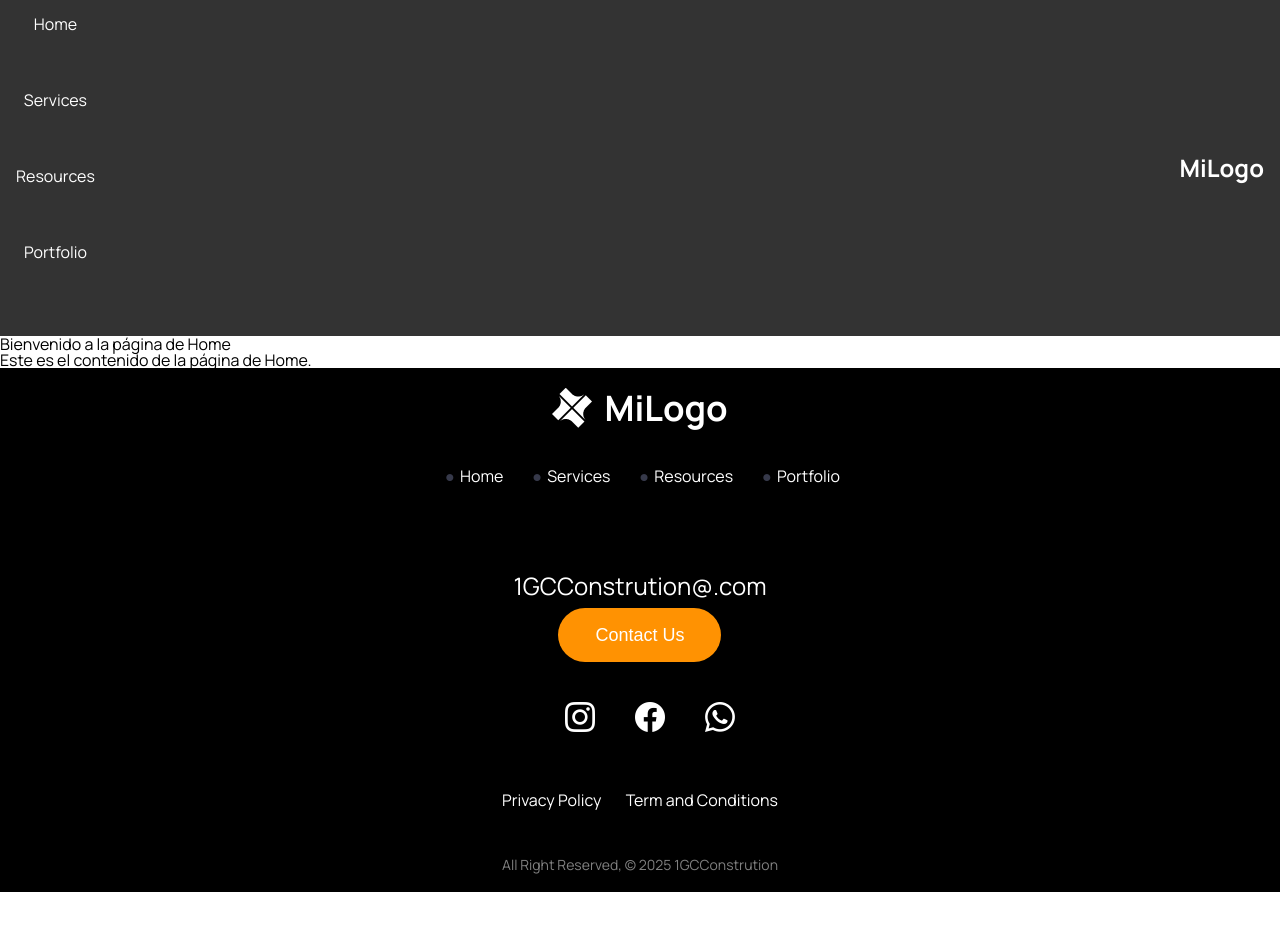
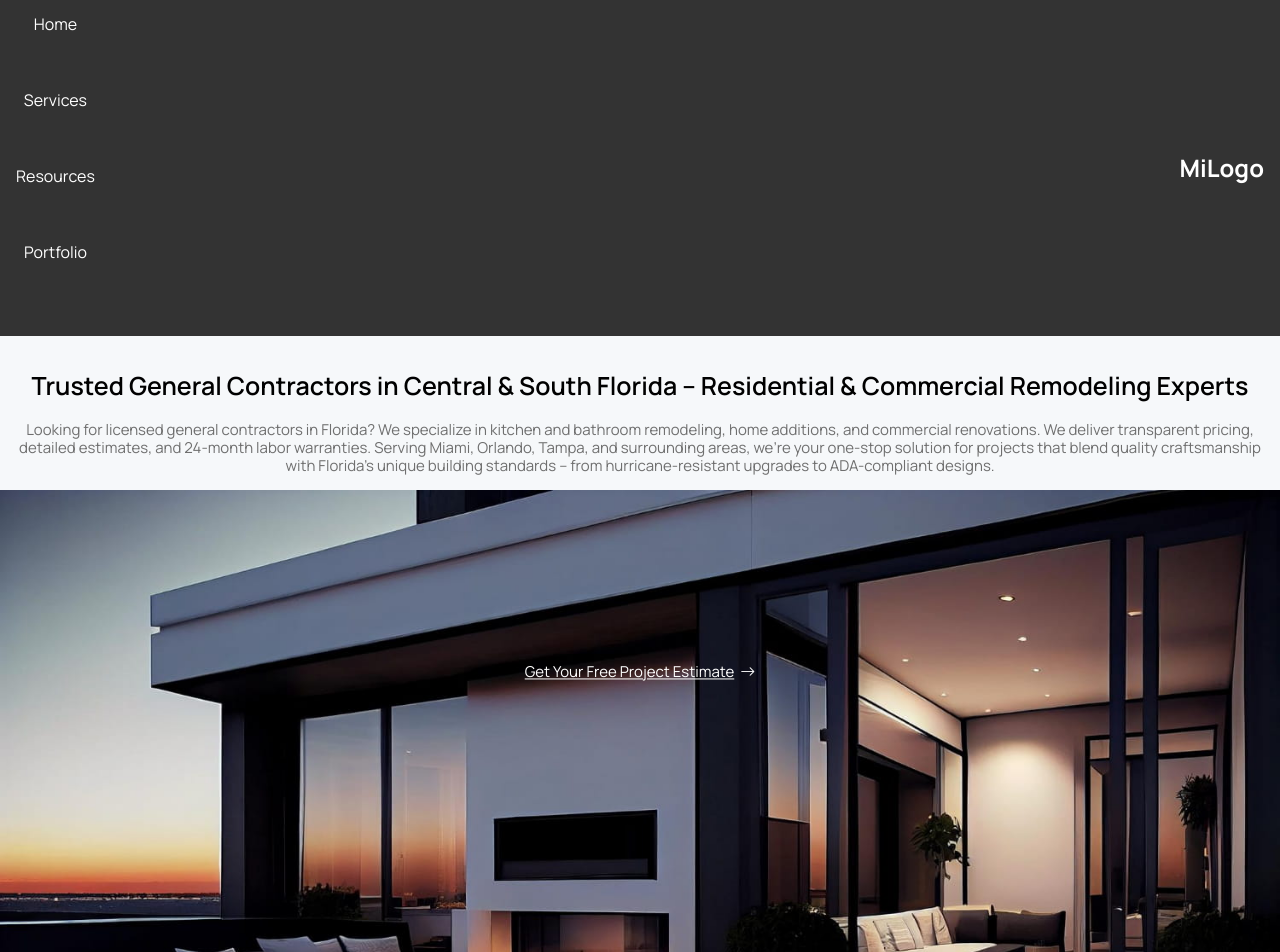
Before and after one commit to JotaJotaM1/1GCConstruction, a React (Vite) app: page / in a window 1280 px wide. Shown: the top 952 px of the page. Before the commit the page ends 892 px from the top, so only its background shows below. Built offline with nearby package versions, Linux system fonts and the light colour scheme.

Commit message:
First section of the home page completed

```diff
--- a/src/components/Footer.jsx
+++ b/src/components/Footer.jsx
@@ -1,4 +1,4 @@
-import { Link } from 'react-router-dom'; // Importa Link para enlaces internos
+import { Link } from 'react-router-dom';
 import '../styles/components/Footer.css';
 import LogoTemporal from '../assets/Logotemporal.png';
 import 'bootstrap-icons/font/bootstrap-icons.css';
--- a/src/pages/Home.jsx
+++ b/src/pages/Home.jsx
@@ -1,10 +1,24 @@
 import "../styles/pages/Home.css";
+import { Link } from 'react-router-dom';
+import portadaHome from '../assets/portadaHome.jpg';
+import 'bootstrap-icons/font/bootstrap-icons.css';
 
 function Home() {
     return (
         <main>
-            <h1>Bienvenido a la página de Home</h1>
-            <p>Este es el contenido de la página de Home.</p>
+            <div className="cnt-title">
+                <h1 className="titleHome">Trusted General Contractors in Central & South Florida – Residential & Commercial Remodeling Experts</h1>
+                <p className="subtitleHome">Looking for licensed general contractors in Florida? We specialize in kitchen and bathroom remodeling, home additions, and commercial renovations. We deliver transparent pricing, detailed estimates, and 24-month labor warranties. Serving Miami, Orlando, Tampa, and surrounding areas, we’re your one-stop solution for projects that blend quality craftsmanship with Florida’s unique building standards – from hurricane-resistant upgrades to ADA-compliant designs.</p>
+            </div>
+            <div>
+                <figure className="cnt-imgPortada">
+                    <img className="portadaHome" src={portadaHome} alt="Portada" />
+                    <Link className="textCTAimgPorta">
+                        Get Your Free Project Estimate
+                        <i className="arrowImgPorta bi bi-arrow-right"></i> {/* Usa className en lugar de class */}
+                    </Link>
+                </figure>
+            </div>
         </main>
     );
 }
--- a/src/styles/components/Navbar.css
+++ b/src/styles/components/Navbar.css
@@ -62,8 +62,4 @@
         display: block;
         z-index: 1001;
     }
-
-    .navbar-logo {
-        z-index: 1001;
-    }
 }
--- a/src/styles/pages/Home.css
+++ b/src/styles/pages/Home.css
@@ -0,0 +1,51 @@
+main {
+    background-color: #F6F8FA;
+}
+
+.cnt-title {
+    padding: 15px;
+}
+
+.titleHome {
+    text-align: center;
+    font-weight: 600;
+    font-size: 25px;
+    line-height: 1.2;
+    padding-top: 20px;
+}
+
+.subtitleHome {
+    text-align: center;
+    padding-top: 20px;
+    color: #6F6F6F;
+    line-height: 1.2;
+    font-size: 15px;
+}
+
+.imgPortada {
+    position: relative;
+    display: inline-block;
+}
+
+.portadaHome {
+    display: block;
+    width: 100%;
+    height: auto;
+}
+
+.textCTAimgPorta {
+    display: flex;
+    position: absolute;
+    top: 84%;
+    left: 50%;
+    transform: translate(-50%, -50%);
+    color: white;
+    font-size: 15px;
+    text-align: center;
+    width: 100%;
+    justify-content: center;
+    align-items: center;
+}
+.arrowImgPorta{
+    padding-left: 6px;
+}
```
Also changed, not shown: src/assets/portadaHome.jpg (added).
